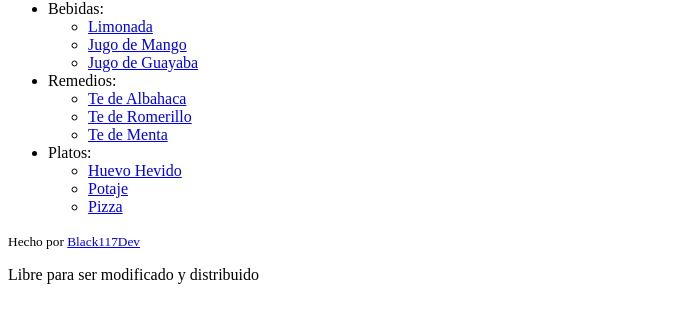
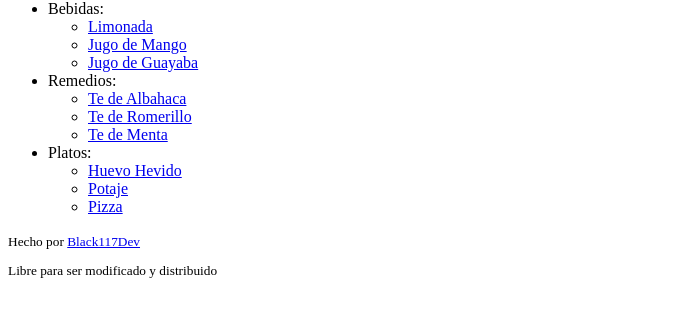
Before and after one commit to FabioLimia/Recipes, a plain HTML site: page index.html in a window 1280 px wide. Shown: the part 127-450 px from the top of the page, without its empty margins (0-683 px from the left). Drawn offline with Linux system fonts and the light colour scheme.

Commit message:
Mejorar el footer
Cambio minimo dentro de footer para mejorar la visibilidad del contenido

```diff
--- a/index.html
+++ b/index.html
@@ -45,7 +45,7 @@
     <footer id="acerca">
         <small>Hecho por <a href="mailto:black117dev@gmail.com">Black117Dev</a></small>
     <br>
-    <p>Libre para ser modificado y distribuido</p>
+    <small><p>Libre para ser modificado y distribuido</p></small>
     </footer>
 
 </body>
```
